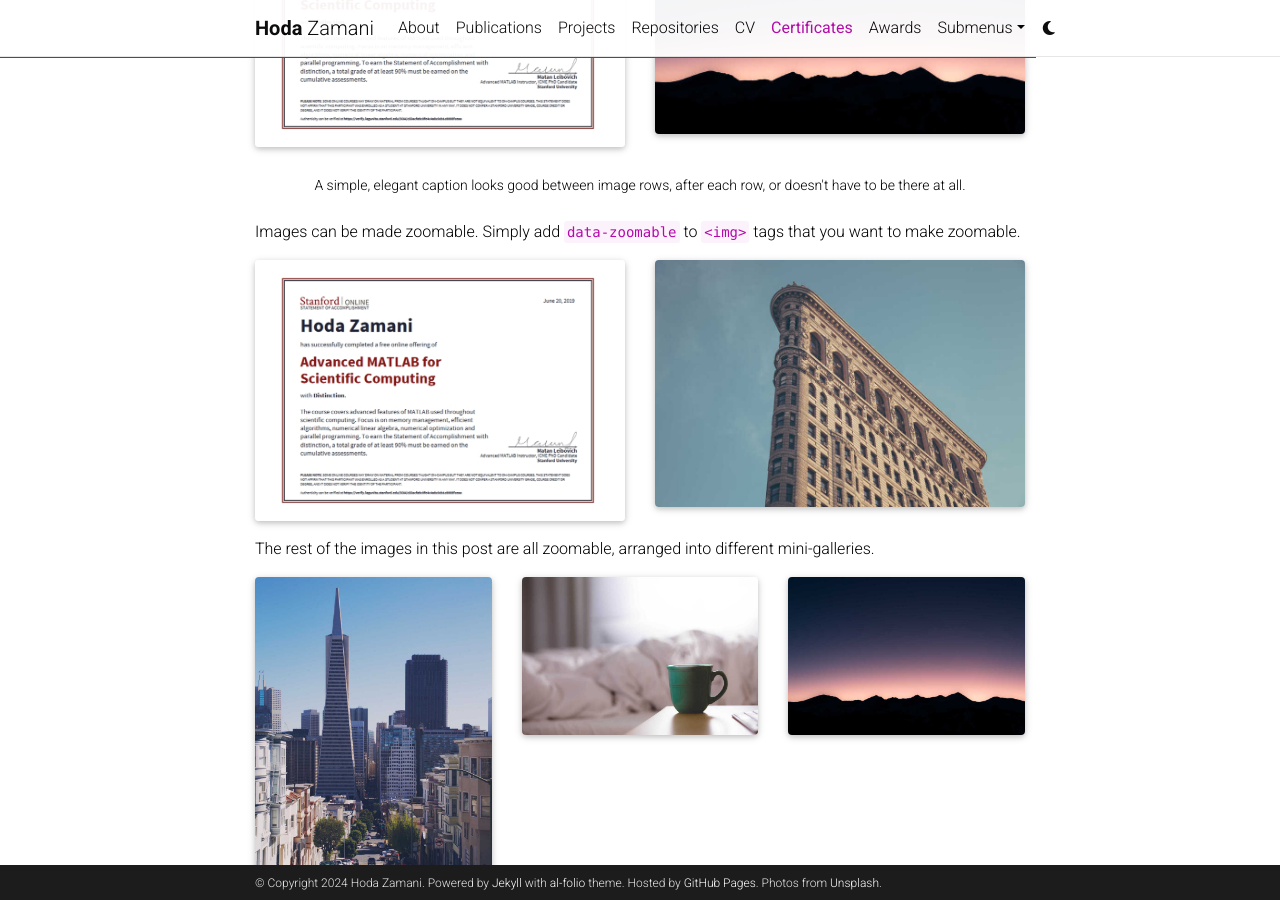
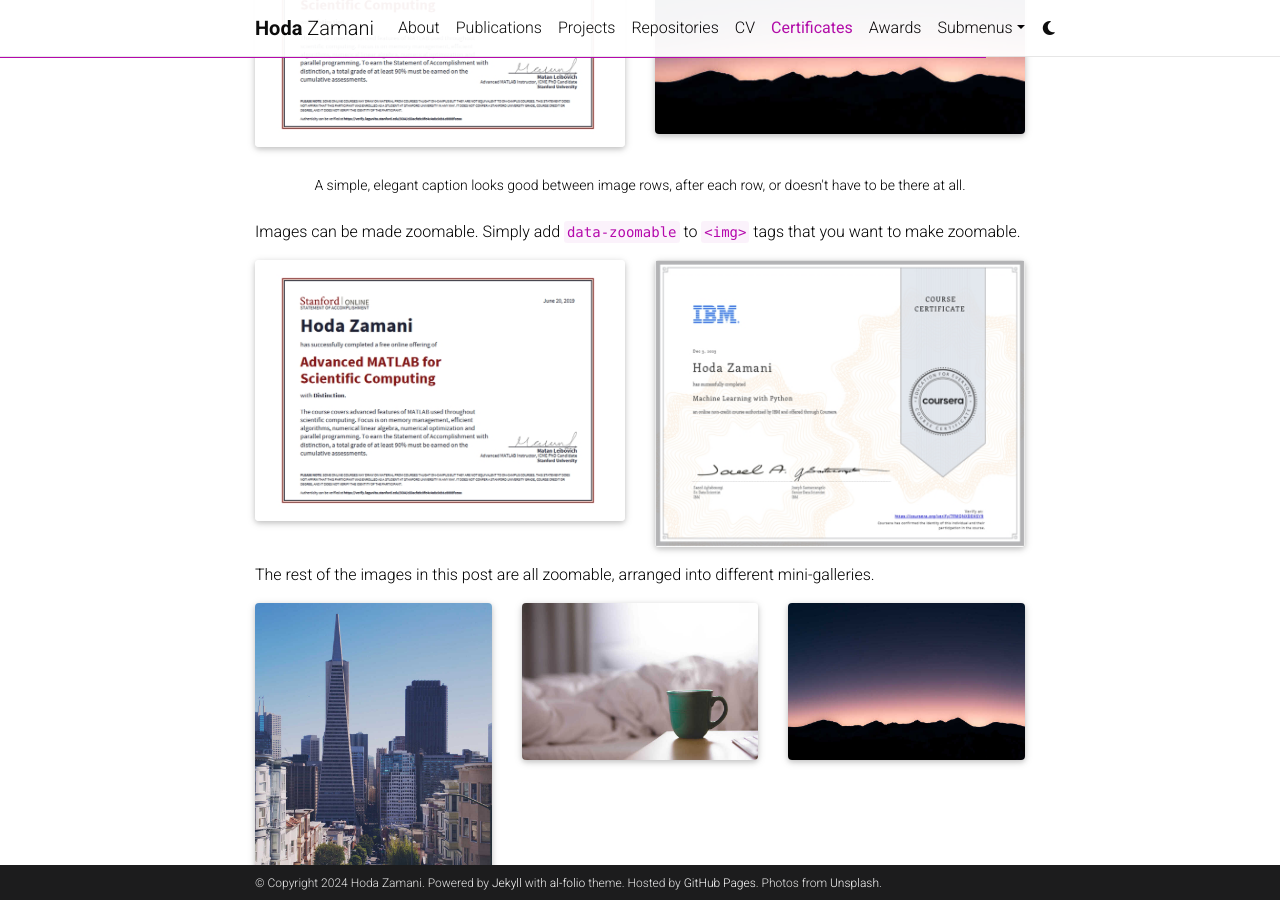
Before and after one commit to HodaZamani/HodaZamani.github.io, a Jekyll site: the page built from _pages/teaching.md, in a window 1280 px wide and 900 px high, scrolled down 395 px. Built offline with Jekyll 4.4.1, drawn with Linux system fonts in a browser that asks for light colours; full-size pictures stand in for the smaller copies a plugin makes; comment, search, counter and statistics services are not loaded; a style sheet for code colours, icons or effects is not loaded.

Commit message:
Update teaching.md

```diff
--- a/_pages/teaching.md
+++ b/_pages/teaching.md
@@ -30,7 +30,7 @@
         {% include figure.html path="assets/img/MatlabCertificat.jpg" class="img-fluid rounded z-depth-1" zoomable=true %}
     </div>
     <div class="col-sm mt-3 mt-md-0">
-        {% include figure.html path="assets/img/10.jpg" class="img-fluid rounded z-depth-1" zoomable=true %}
+        {% include figure.html path="assets/img/MachineLearningPaython.jpg.jpg" class="img-fluid rounded z-depth-1" zoomable=true %}
     </div>
 </div>
 
```
